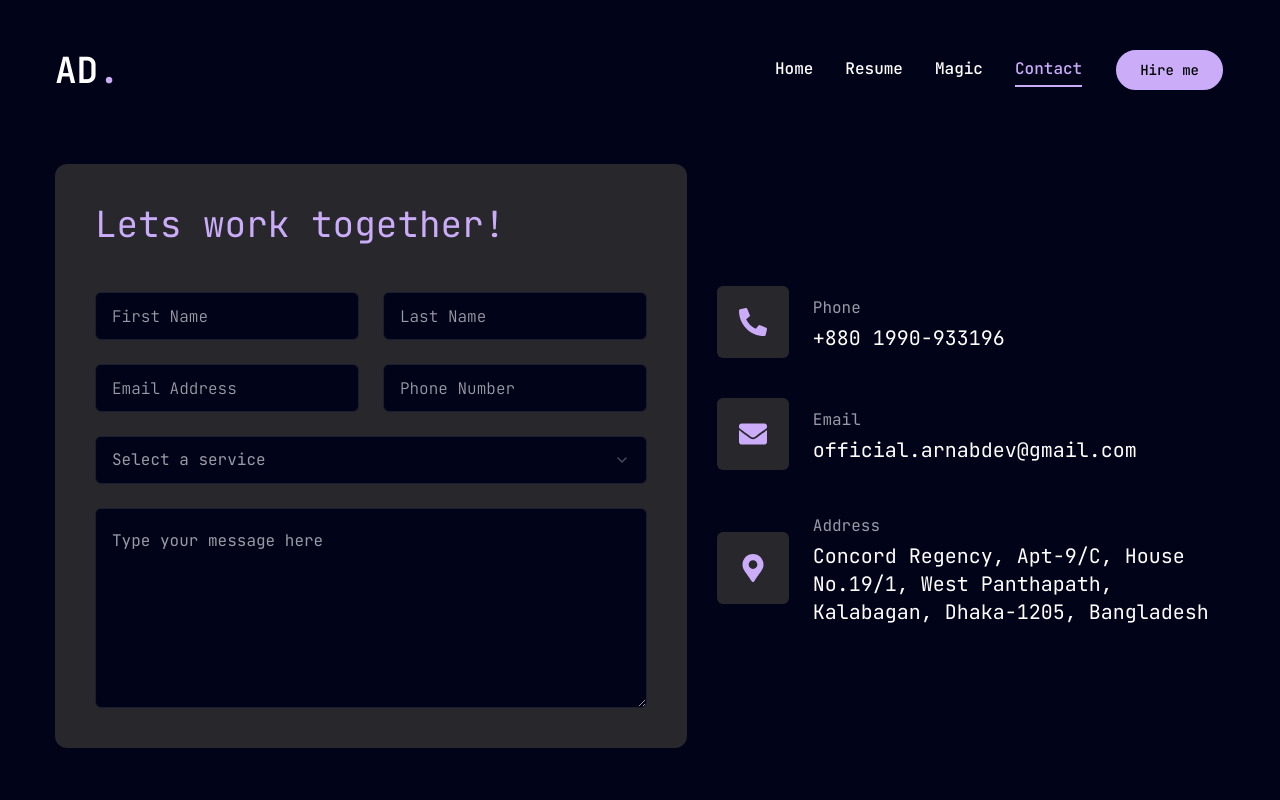
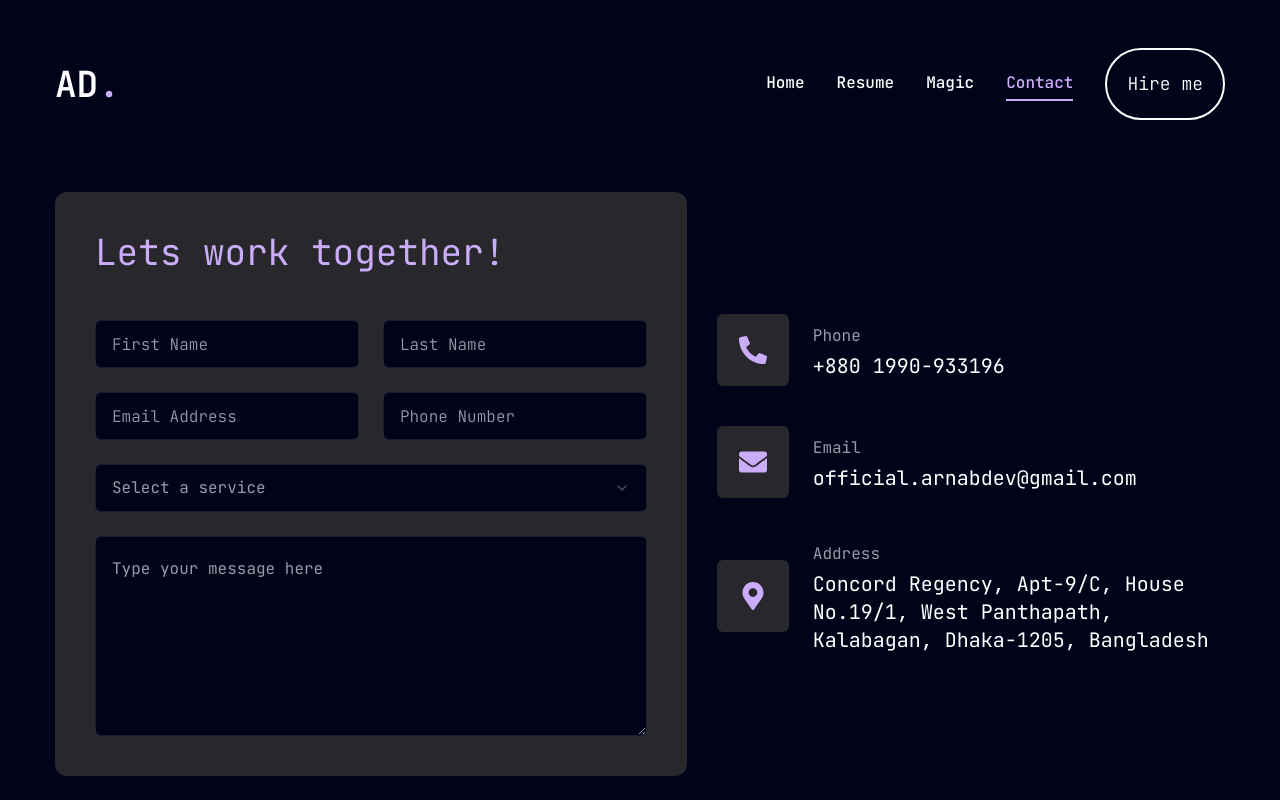
Before and after one commit to arnabdev1/arnabdev.portfolio, a Next.js app: page /contact in a window 1280 px wide. Built offline with nearby package versions, Linux system fonts and the light colour scheme.

Commit message:
magic-correction

```diff
--- a/app/contact/page.jsx
+++ b/app/contact/page.jsx
@@ -1,6 +1,5 @@
 "use client";
 
-import { Button } from "../../components/ui/Button";
 import { Input } from "../../components/ui/input";
 import {
   Select,
--- a/components/Header.jsx
+++ b/components/Header.jsx
@@ -21,7 +21,9 @@ const Header = () => {
         <div className="hidden xl:flex items-center gap-8">
           <Nav />
           <Link href="/contact">
-            <Button>Hire me</Button>
+            <button className="transition-all duration-300 p-5 rounded-full text-lg border-white border-2 hover:border-0 font-light text-white bg-transparent hover:text-xl hover:bg-[#cbacf9] hover:text-black active:bg-[#cbacf9] focus:outline-none focus:text-white active:text-black focus:ring focus:ring-[#ffffff]">
+              Hire me
+            </button>
           </Link>
         </div>
         <div className="xl:hidden">
--- a/components/ui/tabs.jsx
+++ b/components/ui/tabs.jsx
@@ -3,7 +3,7 @@
 import * as React from "react"
 import * as TabsPrimitive from "@radix-ui/react-tabs"
 
-import { cn } from "../../lib/utils"
+import { cn } from "../../lib/utils";
 
 const Tabs = TabsPrimitive.Root
 
```
